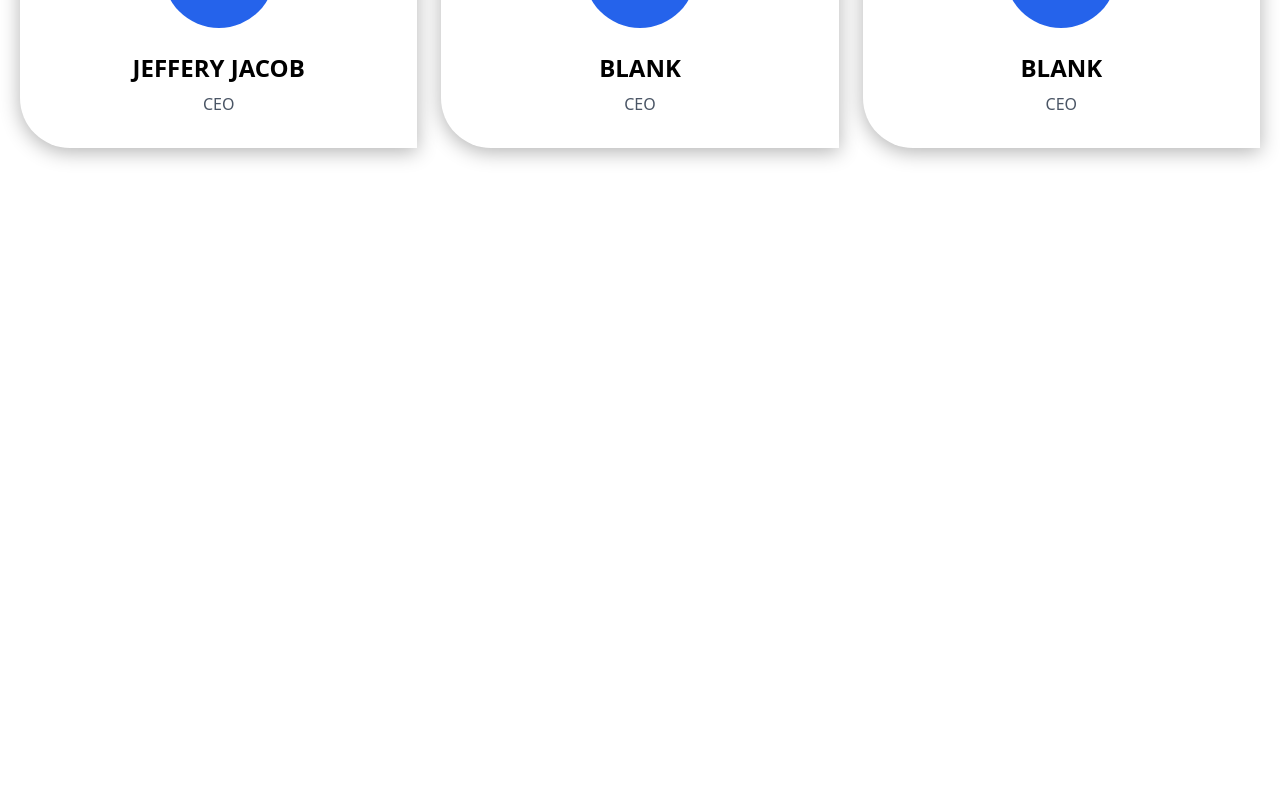
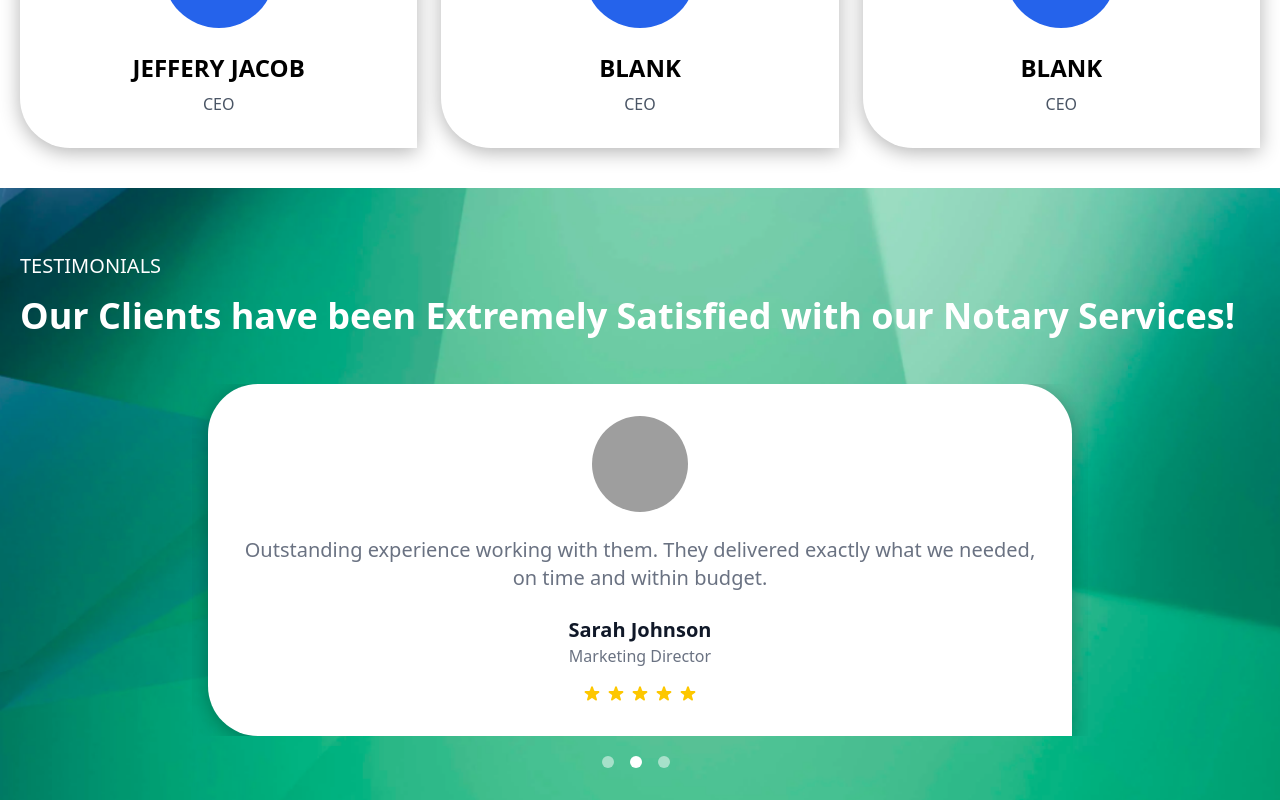
Before and after one commit to backbencherstudio/bigjake350-frontend, a Next.js app: page / in a window 1280 px wide. Shown: the part 3472-4272 px from the top of the page. Before the commit the page ends 3660 px from the top, so only its background shows below. Built offline with nearby package versions, Linux system fonts and the light colour scheme; grey boxes are pictures that could not be loaded.

Commit message:
testimonials section added

```diff
--- a/app/page.tsx
+++ b/app/page.tsx
@@ -6,6 +6,7 @@ import MobileNotaryServices from '@/components/Home/MobileNotaryServices'
 import OurMobileNotaryServices from '@/components/Home/OurMobileNotaryServices'
 import WhyChoose from '@/components/Home/WhyChoose'
 import MeettheTeam from '@/components/Home/MeettheTeam'
+import Testimonials from '@/components/Home/Testimonials'
 
 export default function Home() {
   return (
@@ -56,6 +57,7 @@ export default function Home() {
       <OurMobileNotaryServices />
       <WhyChoose />
       <MeettheTeam />
+      <Testimonials />
     </>
   )
 }
--- a/components/Home/MeettheTeam.tsx
+++ b/components/Home/MeettheTeam.tsx
@@ -16,6 +16,7 @@ export default function MeettheTeam() {
             title: "CEO"
         }
     ]
+
     return (
         <div className='container px-5 2xl:px-0 py-10'>
             <div className='flex flex-col gap-4'>
--- /dev/null
+++ b/components/Home/Testimonials.tsx
@@ -0,0 +1,115 @@
+"use client"
+import React from 'react'
+import bgImage from "@/public/pictures/green-gradient.png"
+import Slider from "react-slick"
+import "slick-carousel/slick/slick.css"
+import "slick-carousel/slick/slick-theme.css"
+
+
+export default function Testimonials() {
+    const data = [
+        {
+            name: "John Smith",
+            role: "CEO, Tech Corp",
+            description: "The service exceeded our expectations. Their team's dedication and expertise made our project a huge success.",
+            image: "https://images.unsplash.com/photo-1472099645785-5658abf4ff4e",
+            rating: 5,
+            date: "2024-01-01",
+        },
+        {
+            name: "Sarah Johnson",
+            role: "Marketing Director",
+            description: "Outstanding experience working with them. They delivered exactly what we needed, on time and within budget.",
+            image: "https://images.unsplash.com/photo-1494790108377-be9c29b29330",
+            rating: 5,
+            date: "2024-02-15",
+        },
+        {
+            name: "Michael Chen",
+            role: "Startup Founder",
+            description: "Incredible attention to detail and professional service. Would highly recommend to anyone looking for quality work.",
+            image: "https://images.unsplash.com/photo-1507003211169-0a1dd7228f2d",
+            rating: 5,
+            date: "2024-03-01",
+        }
+    ]
+
+    const settings = {
+        dots: true,
+        infinite: true,
+        speed: 500,
+        slidesToShow: 1,
+        slidesToScroll: 1,
+        autoplay: true,
+        autoplaySpeed: 5000,
+        arrows: false,
+        dotsClass: "slick-dots custom-dots",
+        responsive: [
+            {
+                breakpoint: 1024,
+                settings: {
+                    slidesToShow: 1,
+                    slidesToScroll: 1,
+                }
+            }
+        ]
+    }
+
+    return (
+        <div style={{ backgroundImage: `url(${bgImage.src})` }} className='bg-cover bg-center bg-no-repeat py-16'>
+            <div className='container px-5 2xl:px-0'>
+                <p className='text-white text-xl uppercase mb-4 '>testimonials</p>
+                <h1 className='text-2xl sm:text-3xl xl:text-4xl font-bold text-white  mb-12'>Our Clients have been Extremely Satisfied with our Notary Services!</h1>
+
+                <div className='max-w-4xl mx-auto'>
+                    <style jsx global>{`
+                        .custom-dots {
+                            bottom: -40px;
+                        }
+                        .custom-dots li {
+                            margin: 0 4px;
+                        }
+                        .custom-dots li button {
+                            width: 12px;
+                            height: 12px;
+                            border-radius: 50%;
+                            background: rgba(255, 255, 255, 0.5);
+                            padding: 0;
+                        }
+                        .custom-dots li button:before {
+                            display: none;
+                        }
+                        .custom-dots li.slick-active button {
+                            background: white;
+                        }
+                    `}</style>
+                    <Slider {...settings}>
+                        {data.map((item, index) => (
+                            <div key={index} className='px-4'>
+                                <div className='bg-white rounded-t-[50px] rounded-s-[50px] shadow-[0_4px_20px_0px_rgba(0,0,0,0.3)] p-8 flex flex-col items-center'>
+                                    <div className='w-24 h-24 rounded-full overflow-hidden mb-6'>
+                                        <img
+                                            src={item.image}
+                                            alt={item.name}
+                                            className='w-full h-full object-cover'
+                                        />
+                                    </div>
+                                    <p className='text-gray-500 text-xl text-center mb-6'>{item.description}</p>
+                                    <h3 className='text-xl font-semibold text-gray-900'>{item.name}</h3>
+                                    <p className='text-gray-500'>{item.role}</p>
+                                    <div className='flex gap-1 mt-4'>
+                                        {[...Array(item.rating)].map((_, i) => (
+                                            <svg key={i} className="w-5 h-5 text-yellow-400" fill="currentColor" viewBox="0 0 20 20">
+                                                <path d="M9.049 2.927c.3-.921 1.603-.921 1.902 0l1.07 3.292a1 1 0 00.95.69h3.462c.969 0 1.371 1.24.588 1.81l-2.8 2.034a1 1 0 00-.364 1.118l1.07 3.292c.3.921-.755 1.688-1.54 1.118l-2.8-2.034a1 1 0 00-1.175 0l-2.8 2.034c-.784.57-1.838-.197-1.539-1.118l1.07-3.292a1 1 0 00-.364-1.118L2.98 8.72c-.783-.57-.38-1.81.588-1.81h3.461a1 1 0 00.951-.69l1.07-3.292z" />
+                                            </svg>
+                                        ))}
+                                    </div>
+                                </div>
+                            </div>
+                        ))}
+                    </Slider>
+                </div>
+            </div>
+        </div>
+    )
+}
--- a/package.json
+++ b/package.json
@@ -25,7 +25,9 @@
     "react-chartjs-2": "^5.3.0",
     "react-dom": "^19.0.0",
     "react-select": "^5.10.1",
+    "react-slick": "^0.30.3",
     "react-toastify": "^11.0.5",
+    "slick-carousel": "^1.8.1",
     "socket.io-client": "^4.8.1",
     "tailwind-merge": "^3.3.0"
   },
```
Also changed, not shown: 1 other file (tests, documents, lock files or other folders).
